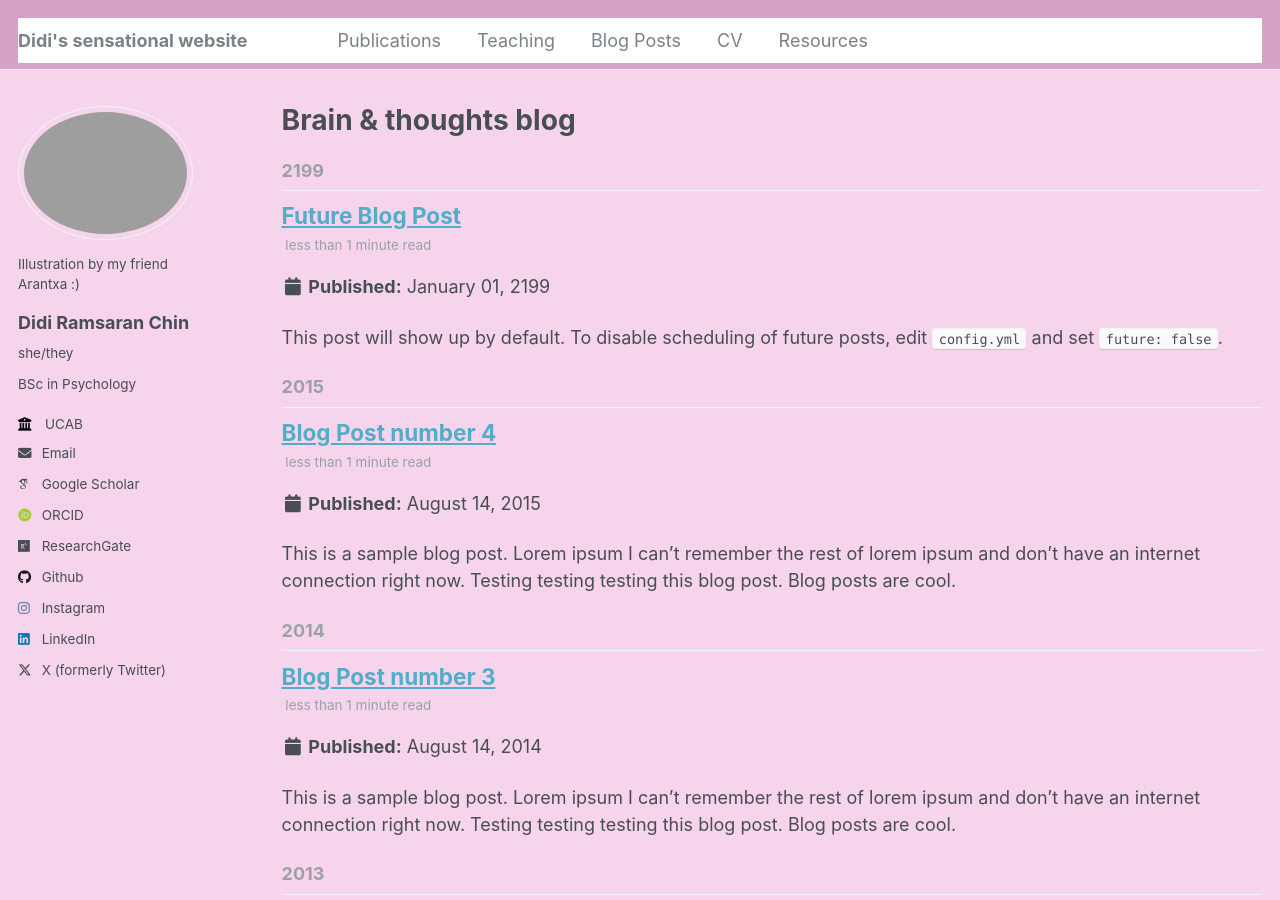
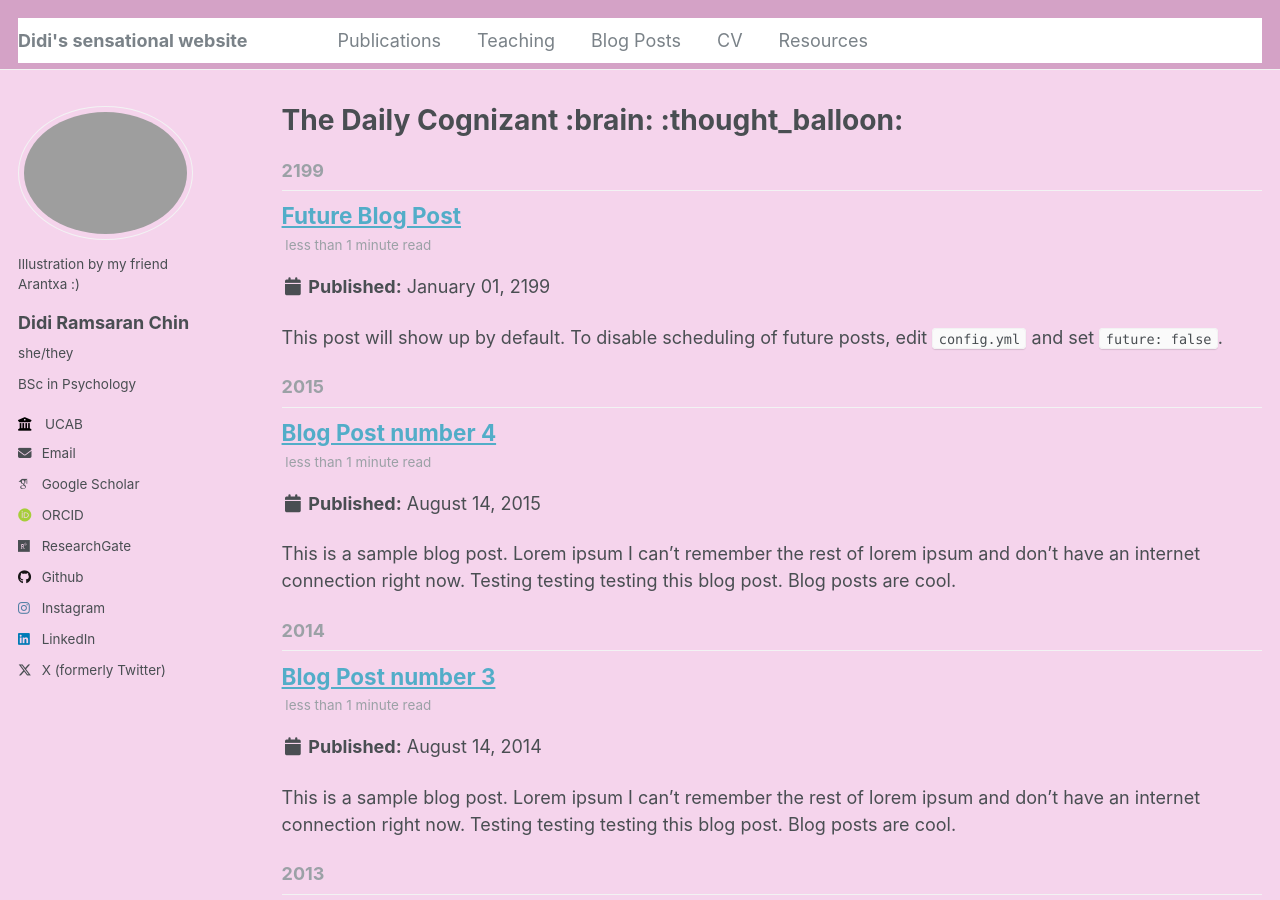
Before and after one commit to neurodidi/neurodidi.github.io, a Jekyll site: the page built from _pages/year-archive.html, in a window 1280 px wide and 900 px high. Built offline with Jekyll 4.4.1, drawn with Linux system fonts in a browser that asks for light colours; some web fonts are replaced.

Commit message:
Update year-archive.html

```diff
--- a/_pages/year-archive.html
+++ b/_pages/year-archive.html
@@ -1,7 +1,7 @@
 ---
 layout: archive
 permalink: /year-archive/
-title: "Brain & thoughts blog"
+title: "The Daily Cognizant :brain: :thought_balloon:"
 author_profile: true
 redirect_from:
   - /wordpress/blog-posts/
```
